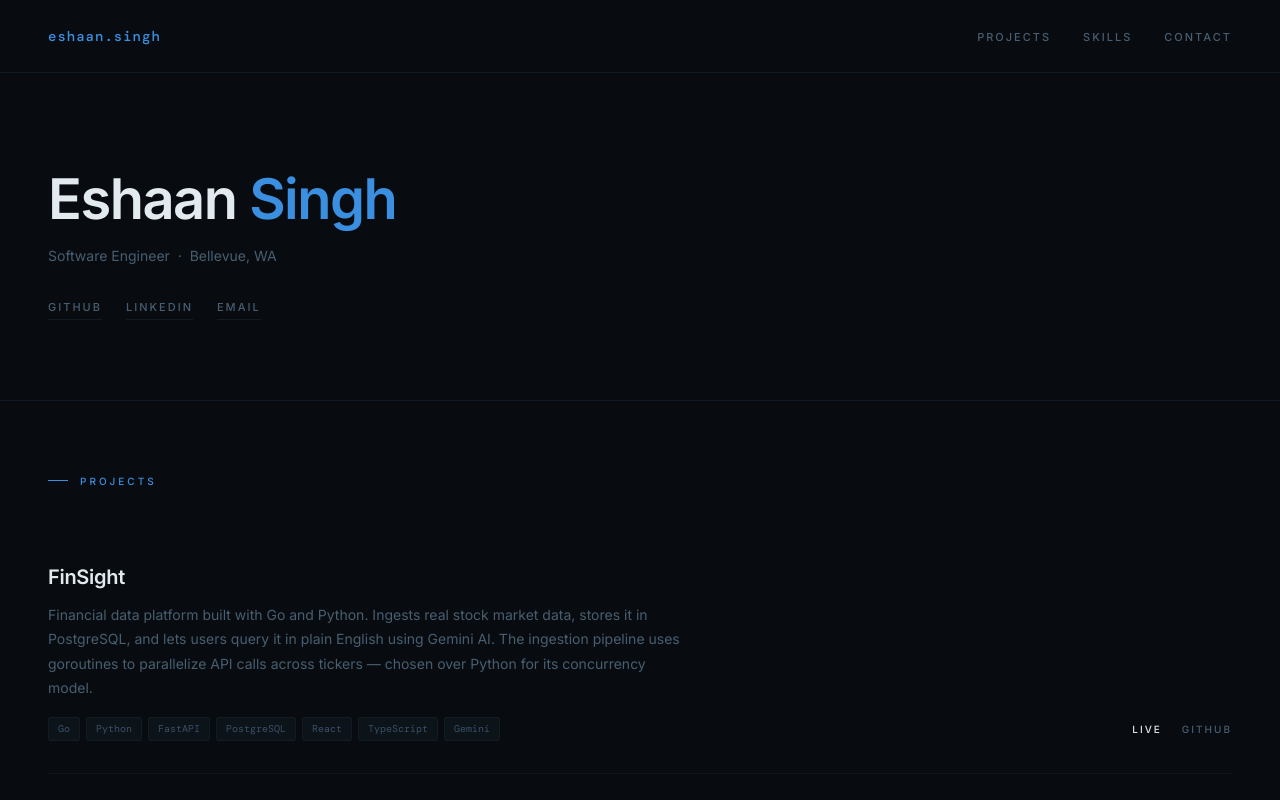
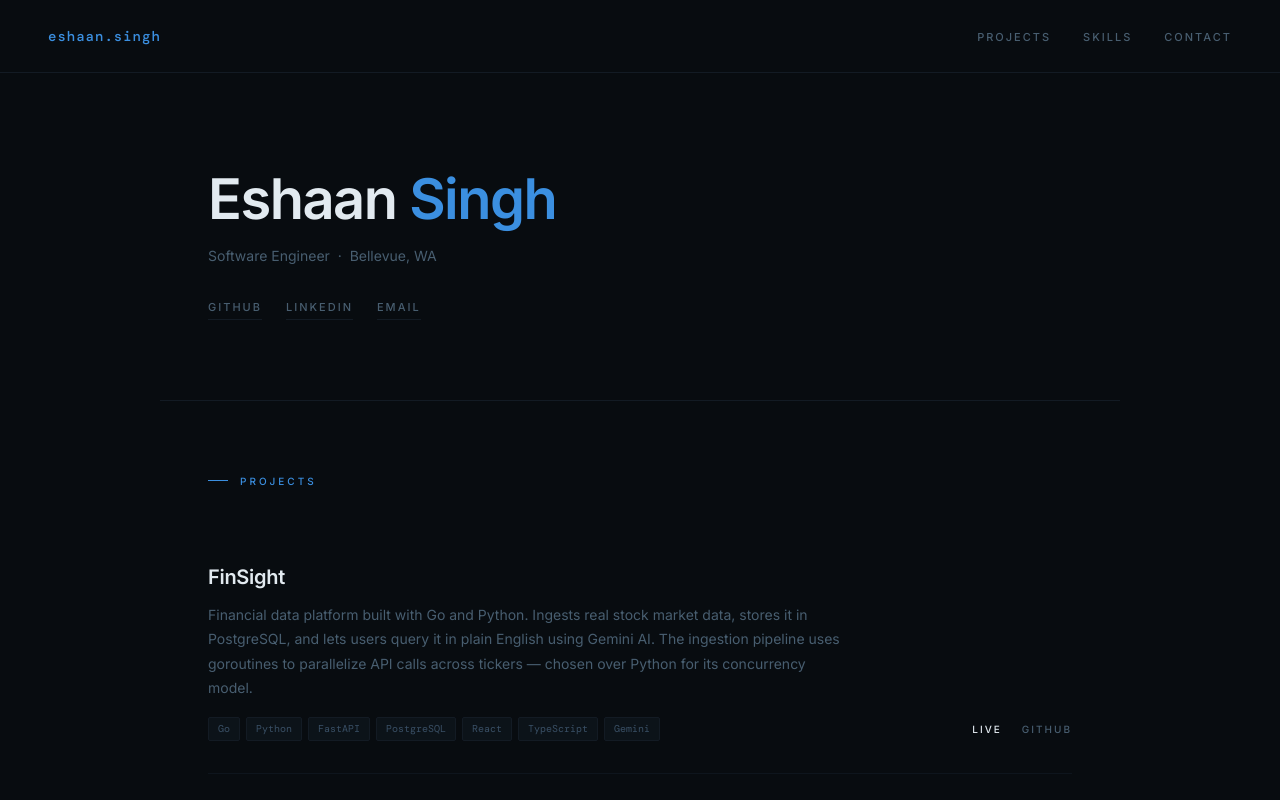
Before and after one commit to TrimStream/TrimStream.github.io, a Next.js app: page / in a window 1280 px wide. Shown: the top 800 px of the page. Built offline with nearby package versions, Linux system fonts and the light colour scheme.

Commit message:
Refactor page structure and update project sections

```diff
--- a/app/page.tsx
+++ b/app/page.tsx
@@ -10,6 +10,7 @@ export default function Home() {
         </ul>
       </nav>
 
+      <div className="content">
         <div className="hero">
           <h1>Eshaan <span>Singh</span></h1>
           <p className="hero-sub">Software Engineer &nbsp;·&nbsp; Bellevue, WA</p>
@@ -114,5 +115,6 @@ export default function Home() {
           <a href="mailto:eshaan.singh09@gmail.com">eshaan.singh09@gmail.com</a>
         </footer>
       </div>
+    </div>
   );
 }
```
Lines whose indentation alone changed are shown as unchanged.
